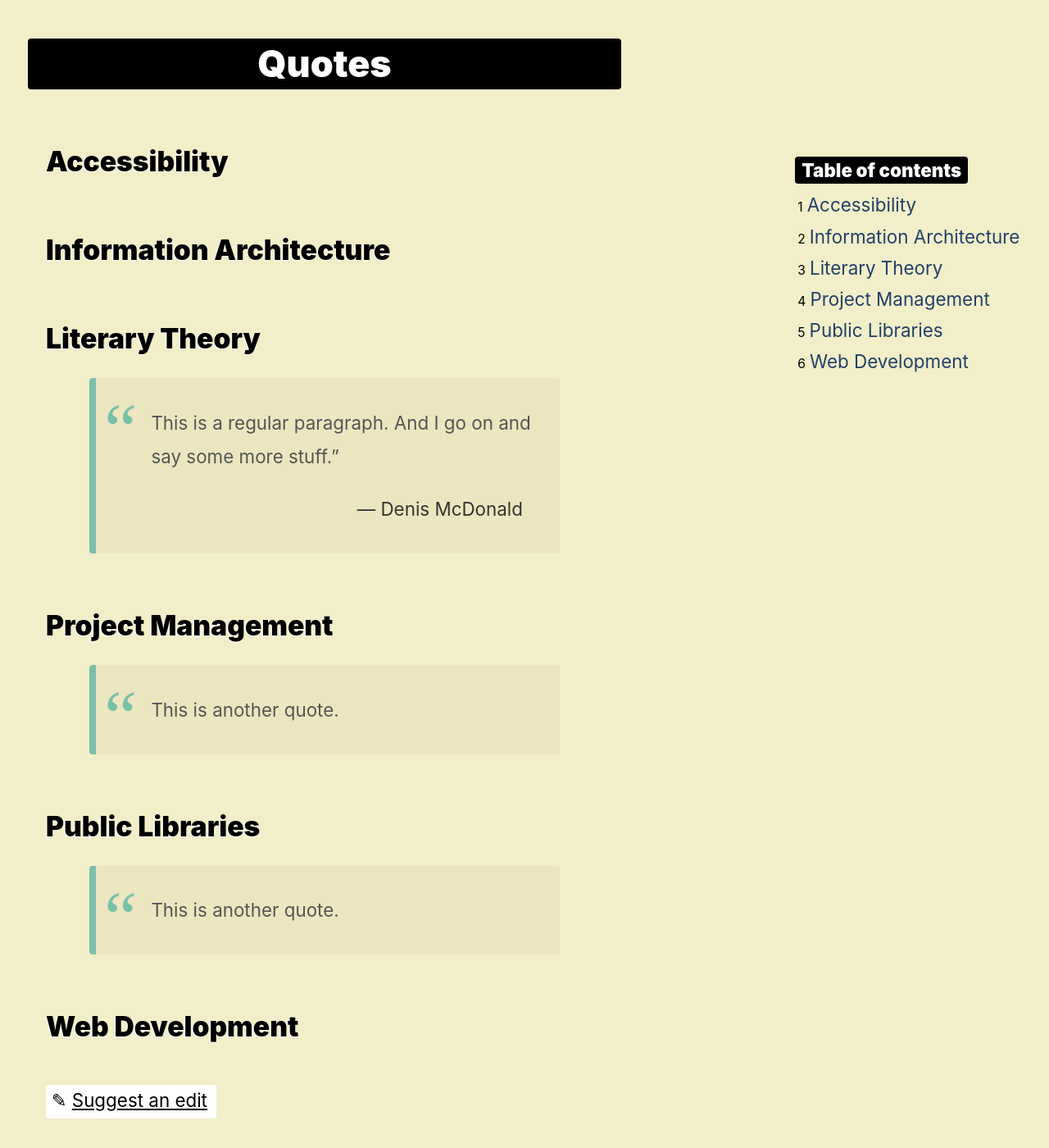
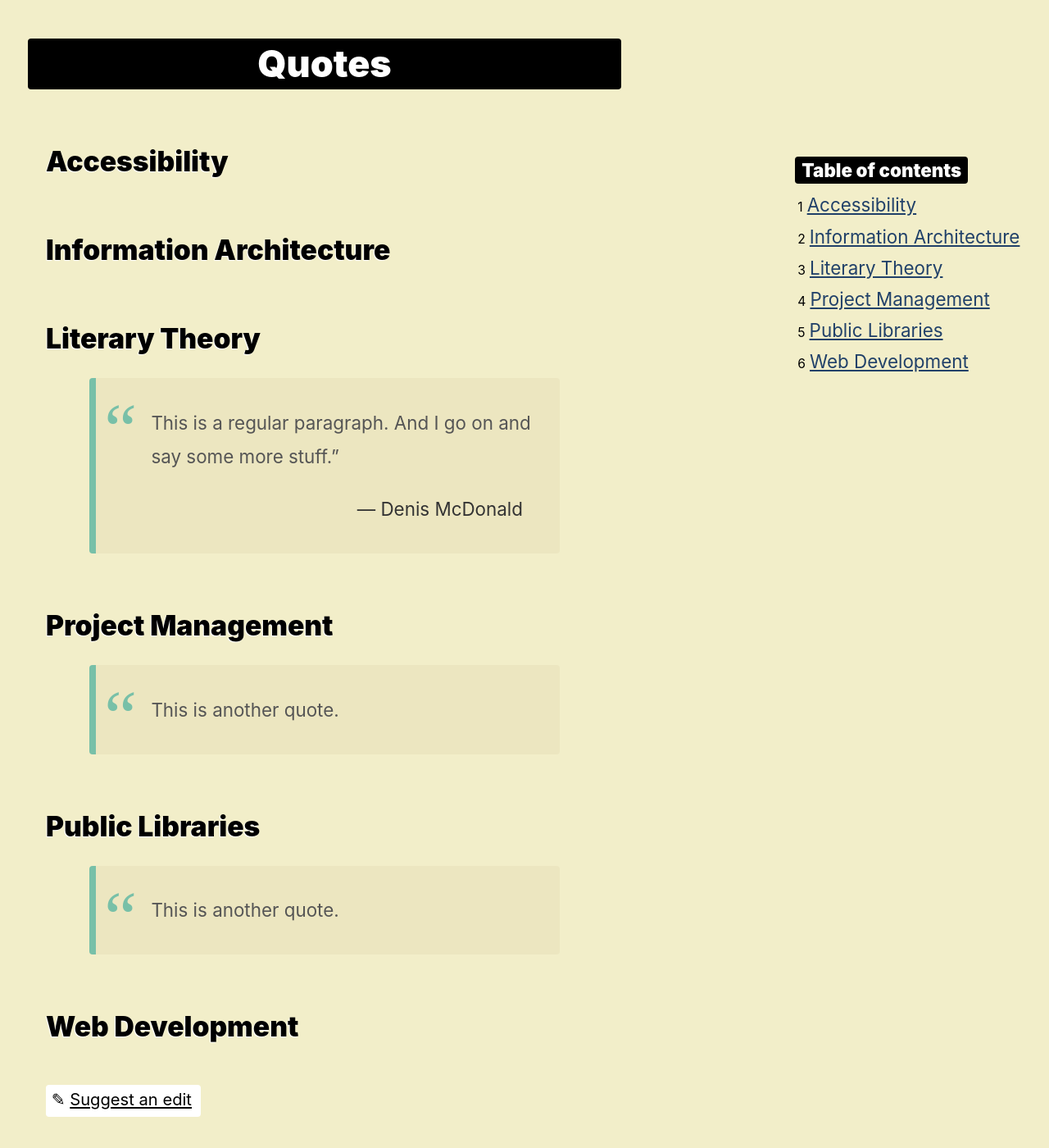
Before and after one commit to denismcdonald/blog, a Jekyll site: the page built from quotes.md, in a window 1280 px wide and 1400 px high, scrolled down 291 px. Shown: the whole window at 82% size. Built offline with Jekyll 4.4.1, drawn with Linux system fonts in a browser that asks for light colours.

Commit message:
Improve edit button style

```diff
--- a/_sass/main.scss
+++ b/_sass/main.scss
@@ -58,7 +58,6 @@
 
 a {
     color: rgb(33, 65, 105);
-    text-decoration: none;
 }
 
 a:focus {
@@ -178,11 +177,17 @@
     border-radius: 4px;
     color: #000;
     display: inline-block;
+    font-size: 0.9rem;
     margin-top: 1rem;
+    text-decoration: none;
 }
 
 #edit-text {
     text-decoration: underline;
+}
+
+.edit:hover #edit-text {
+    text-decoration: none;
 }
 
 a.edit {
@@ -191,9 +196,9 @@
 
 footer {
     clear: both;
-    font-size: 1.15rem;
+    font-size: 1.1rem;
     margin: 8rem 1.5rem 1.5rem 1rem;
-    padding: 0.5rem 0;
+    padding: 0.75rem 0;
     position: relative;
     text-align: center;
 }
```
Also changed, not shown: 1 other file.
